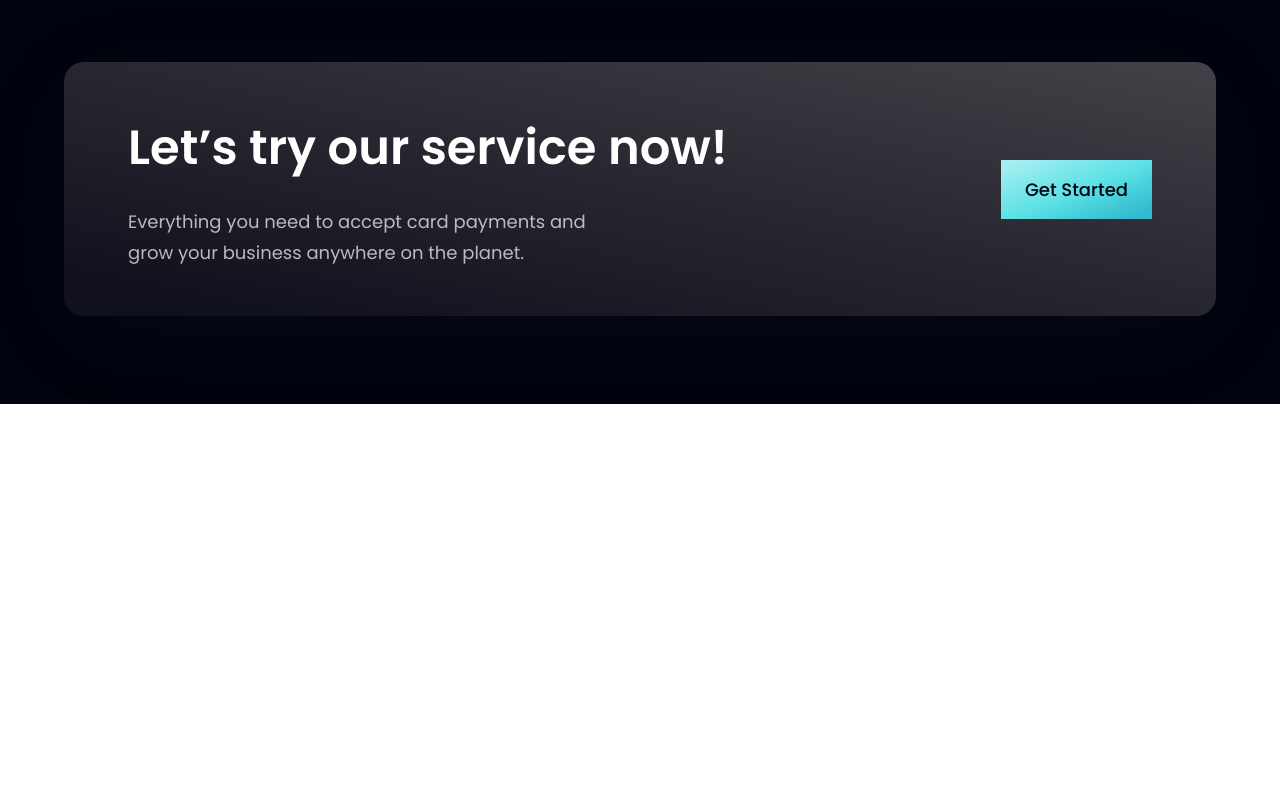
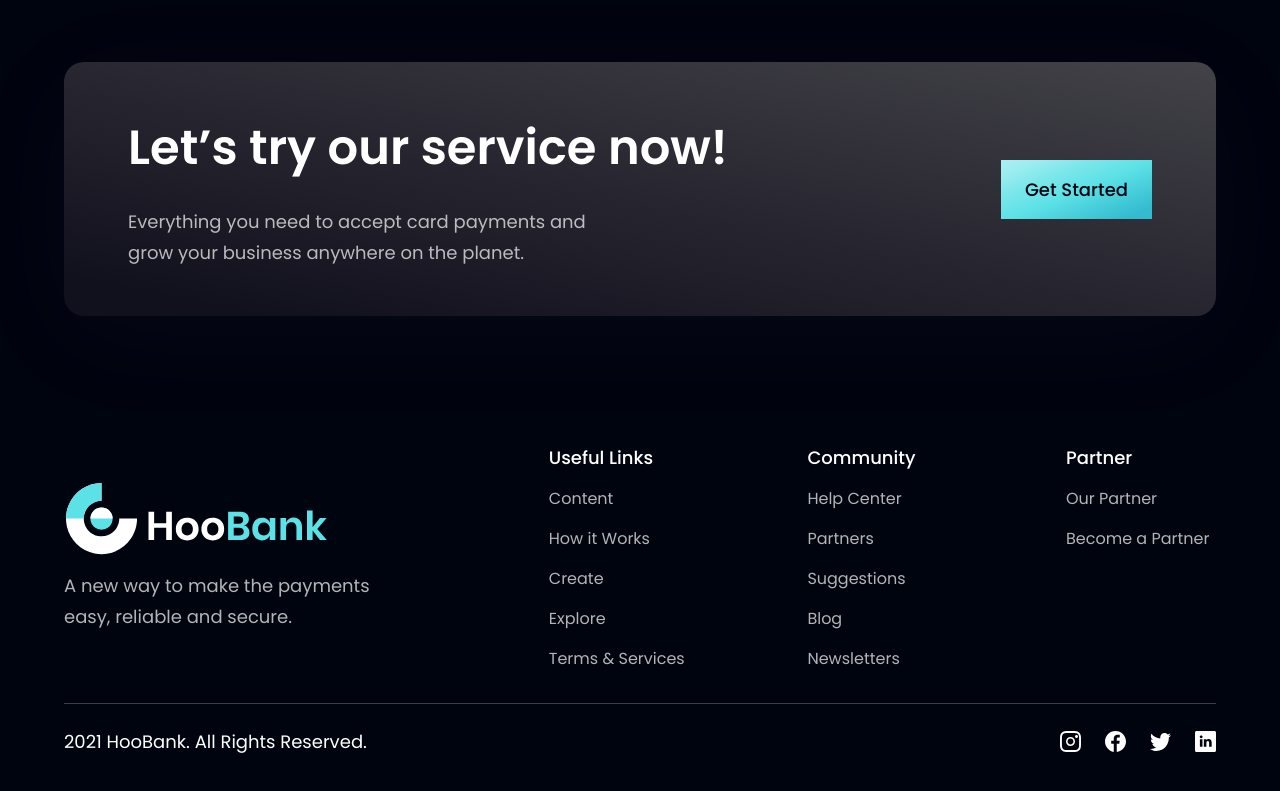
Before and after one commit to akash-kushwaha0/bank-app, a React (Vite) app: page / in a window 1280 px wide. Shown: the part 4045-4836 px from the top of the page. Before the commit the page ends 4449 px from the top, so only its background shows below. Built offline with nearby package versions, Linux system fonts and the light colour scheme.

Commit message:
Added Footer

```diff
--- a/src/components/Footer.jsx
+++ b/src/components/Footer.jsx
@@ -1,9 +1,52 @@
-import React from 'react'
+import styles from '../style'
+import { logo } from '../assets'
+import { footerLinks, socialMedia } from '../constants'
 
-const Footer = () => {
-  return (
-    <div>Footer</div>
-  )
-}
+
+const Footer = () =>  (
+  <section className={`${styles.flexCenter} ${styles.paddingY} flex-col`}>
+    <div className={`${styles.flexCenter} md:flex-row flex-col mb-8 w-full`}>
+      <div className="flex-1 flex flex-col justify-start mr-10">
+        <img src={logo} alt="hoobank" className="w-[266px] h-[72px] object-contain" />
+
+        <p className={`${styles.paragraph} mt-4 max-w-[310px]`}>A new way to make the payments easy, reliable and secure.</p>
+      </div>
+      <div className="flex-[1.5] w-full flex flex-row justify-between flex-wrap md:mt-0 mt-10 ">
+        {footerLinks.map((footerLinks) => (
+          <div key={footerLinks.key} className="flex flex-col ss:my-0 my-4 min-w-[150px]">
+            <h4 className="font-poppins font-medium text-[18px] leading-[27px] text-white">
+              {footerLinks.title}
+            </h4>
+            <ul className="list-none mt-4">
+              {footerLinks.links.map((link, index )=>(
+                <li key={link.name} className={`font-poppins font-normal text-[16px] leading-[24px] text-dimWhite hover:text-secondary cursor-pointer ${index !== footerLinks.links.length - 1 ? 'mb-4' : 'mb-0' }`}>
+                    {link.name}
+                </li>
+              ))}
+            </ul>
+          </div>
+        ))}
+      </div>
+    </div>
+
+    <div className="w-full flex justify-between items-center md:flex-row flex-col pt-6 border-t-[1px] border-t-[#3F3E45]">
+      <p className="font-poppins font-normal text-center text-[18px] leading-[27px] text-white">
+        2021 HooBank. All Rights Reserved.
+      </p>
+
+      <div className="flex flex-row md:mt-0 mt-6">
+        {socialMedia.map((social, index) => (
+          <img
+           src={social.icon}
+           key={social.id}
+           alt={social.id}
+           className={`w-[21px] h-[21px] object-contain cursor-pointer ${index !== socialMedia.length - 1 ? 'mr-6' : 'mr-0' }`} />
+        ))}
+
+      </div>
+    </div>
+  </section>
+)
+
 
 export default Footer
```
